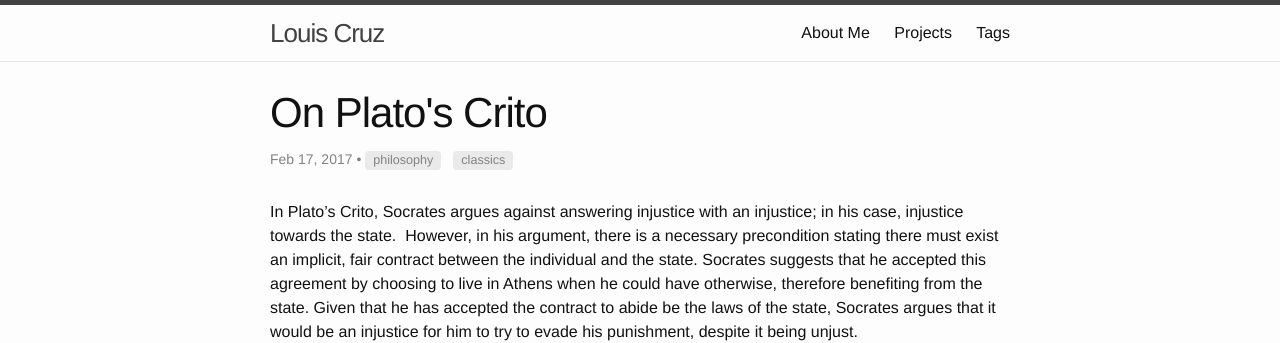
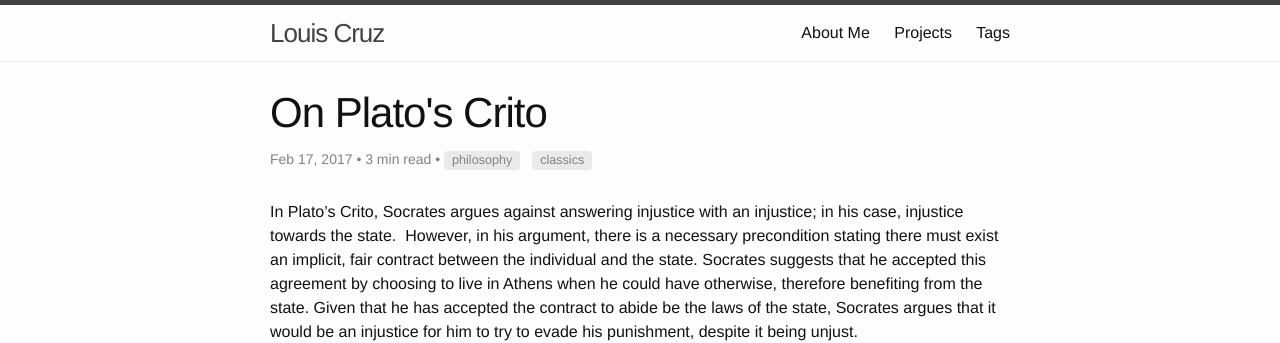
Before and after one commit to loucru1/loucru1.github.io, a Jekyll site: the page built from _posts/2017-17-12-on-crito.md, in a window 1280 px wide. Shown: the top 343 px of the page. Built offline with Jekyll 4.4.1, drawn with Linux system fonts in a browser that asks for light colours; comment, search, counter and statistics services are not loaded.

Commit message:
adding reading time

```diff
--- a/_layouts/post.html
+++ b/_layouts/post.html
@@ -6,13 +6,24 @@
 
   <header class="post-header">
     <h1 class="post-title" itemprop="name headline">{{ page.title }}</h1>
-    <p class="post-meta"><time datetime="{{ page.date | date_to_xmlschema }}" itemprop="datePublished">{{ page.date | date: "%b %-d, %Y" }}</time>
-           {% if page.tags %} •
-            {% for tag in page.tags %}
+    <p class="post-meta">
+      <time datetime="{{ page.date | date_to_xmlschema }}" itemprop="datePublished">{{ page.date | date: "%b %-d, %Y" }}</time> •
+      {% assign words = content | number_of_words %}
+        {% if words < 360 %}
+            1 min read
+        {% else %}
+          {{ words | divided_by:180 }} min read
+        {% endif %}
+
+        {% if page.tags %} •
+          {% for tag in page.tags %}
               <a href="{{ site.baseurl }}{{ site.tag_page }}#{{ tag | slugify }}" class="post-tag">{{ tag }}</a>
-            {% endfor %}
-          {% endif %}{% if page.author %} •
-         <span itemprop="author" itemscope itemtype="http://schema.org/Person"><span itemprop="name">{{ page.author }}</span></span>{% endif %}</p>
+          {% endfor %}
+        {% endif %}
+        {% if page.author %} •
+         <span itemprop="author" itemscope itemtype="http://schema.org/Person"><span itemprop="name">{{ page.author }}</span></span>
+        {% endif %}
+    </p>
   </header>
 
 
```
